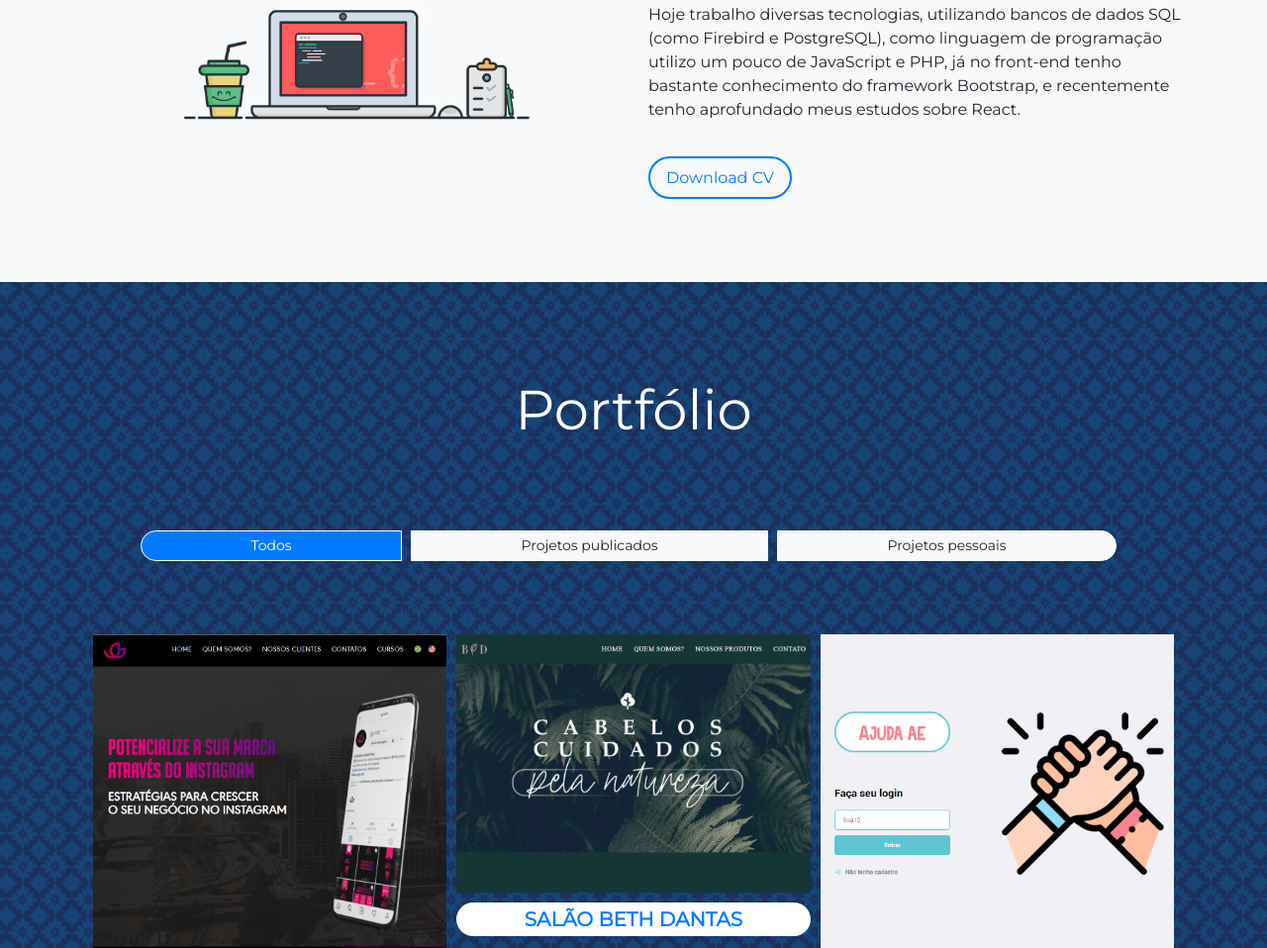
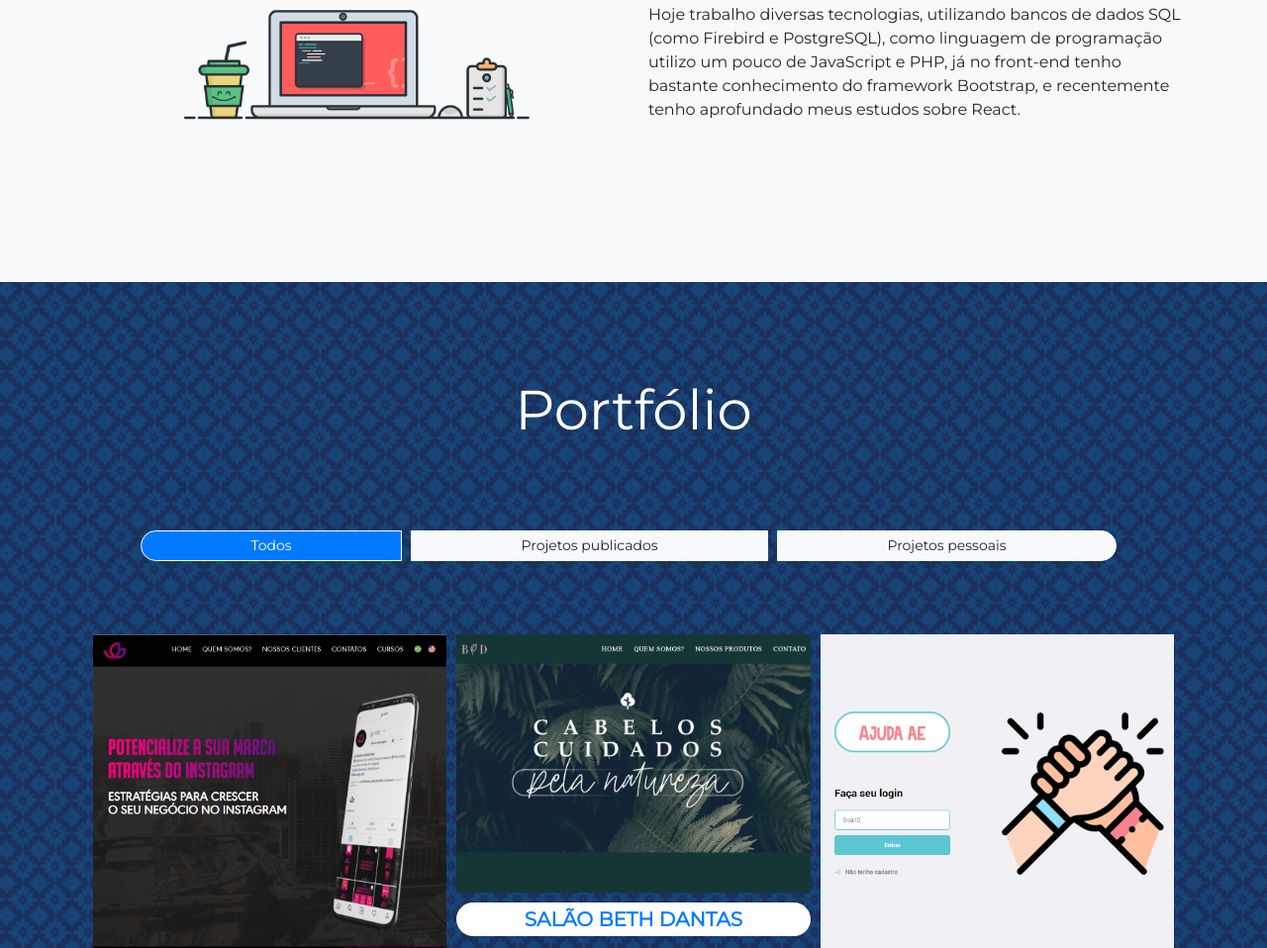
Before and after one commit to Rafadcosta/Rafadcosta.github.io, a plain HTML site: page index.html in a window 1280 px wide. Shown: the part 979-1937 px from the top of the page at 99% size. Drawn offline with Linux system fonts and the light colour scheme; some icons are missing.

Commit message:
esconde link CV

```diff
--- a/index.html
+++ b/index.html
@@ -149,7 +149,7 @@
                         <p>
                           Hoje trabalho diversas tecnologias, utilizando bancos de dados SQL (como Firebird e PostgreSQL), como linguagem de programação utilizo um pouco de JavaScript e PHP, já no front-end tenho bastante conhecimento do framework Bootstrap, e recentemente tenho aprofundado meus estudos sobre React.
                         </p>
-                        <a class="primary_btn" href="#"><span>Download CV</span></a>
+                        <!-- <a class="primary_btn" href="#"><span>Download CV</span></a> -->
                       </div>
 
                   </div>
```
